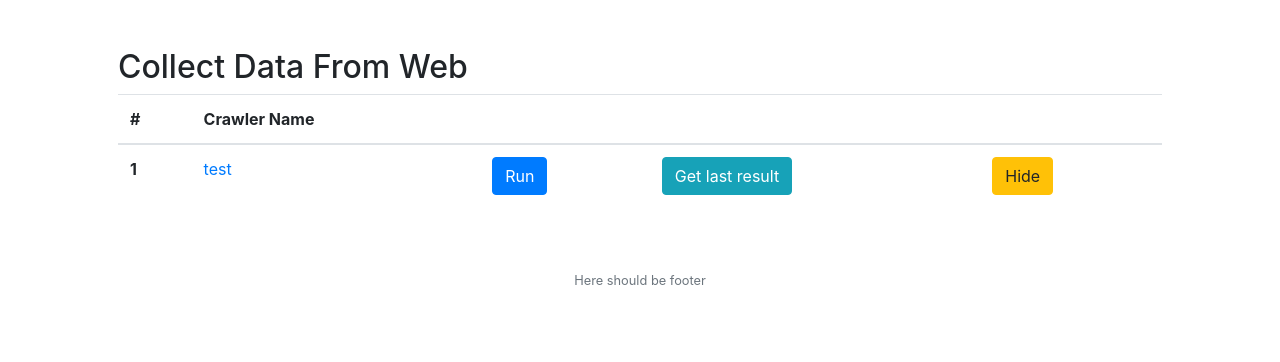
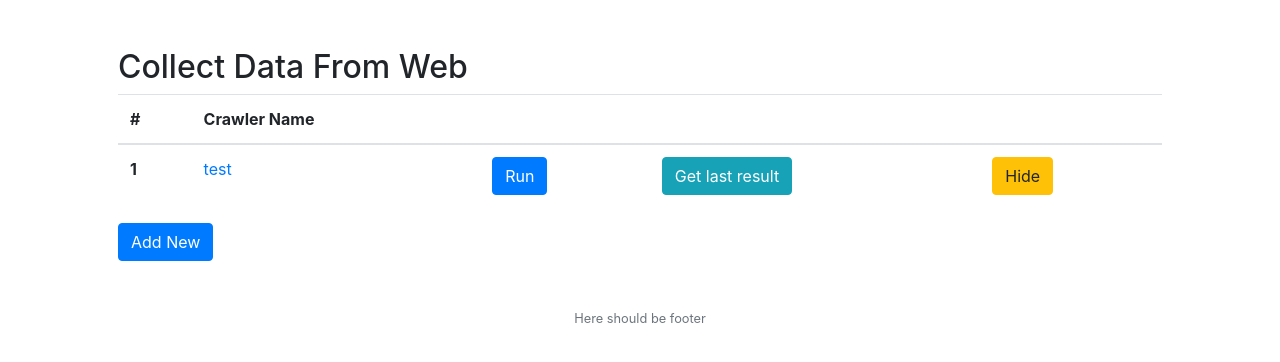
Before and after one commit to ByK95/Crowley, a Flask app: page /collect in a window 1280 px wide. Shown: the part 56-418 px from the top of the page. Run offline with Flask 2, Linux system fonts and the light colour scheme; data comes from the database, SQL or seed files in the repository; some libraries are stand-ins or nearby versions.

Commit message:
add spider redirection

```diff
--- a/templates/collect.html
+++ b/templates/collect.html
@@ -22,24 +22,40 @@ Add More $
         <tr>
             <th scope="row">{{loop.index}}</th>
             <td><a href="/crawler/{{row.id}}">{{ row.name }}</a></td>
-            <td><button action='run/{{ row.id }}' type="button" class="btn btn-primary">Run </button></td>
-            <td><button action='getlast/{{ row.id }}' type="button" class="btn btn-info">Get last result</button></td>
-            <td><button action='deactivate/{{ row.id }}' type="button" class="btn btn-warning">Hide</button></td>
+            <td><button action='run/{{ row.id }}' type="button" class="actbtn btn btn-primary">Run </button></td>
+            <td><button action='getlast/{{ row.id }}' type="button" class="actbtn btn btn-info">Get last result</button></td>
+            <td><button action='deactivate/{{ row.id }}' type="button" class="actbtn btn btn-warning">Hide</button></td>
         </tr>
         {% endfor %}
       </tbody>
 </table>
+<button onclick="addNewCrawl()" type="button" class="btn btn-primary"> Add New</button>
 
 <script>
-    $(".btn").each((index,element)=>{
+    function addNewCrawl(){
+        $.post({
+            type: 'POST',
+            url: '/api/addspider',
+            contentType: "application/json",
+            dataType: 'json',
+            data: JSON.stringify({}),
+            success: function(data){
+                window.location.href = '/crawler/' + data.res;
+            }
+        });
+    }
+
+    $(".actbtn").each((index,element)=>{
         element.addEventListener("click",function(el){
             let attr = el.target.attributes["action"].nodeValue
             $.post({
                 type: 'POST',
                 url: '/api/' + attr,
-                success: function(data){alert(data)}
+                success: function(data){console.log(data.res)}
             });
         });
     });
+
+
 </script>
 {% endblock %}
```
